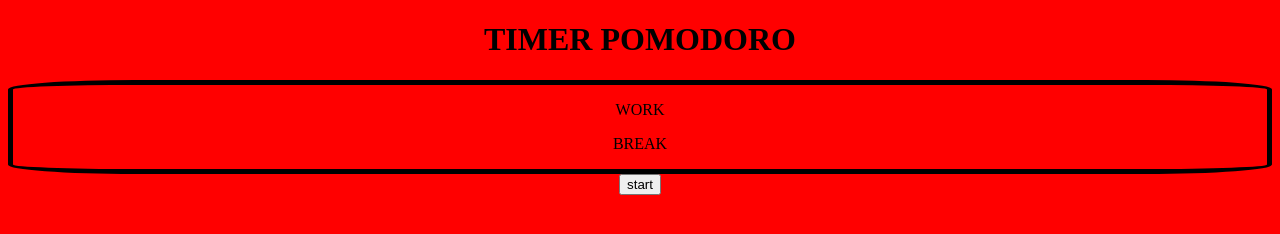
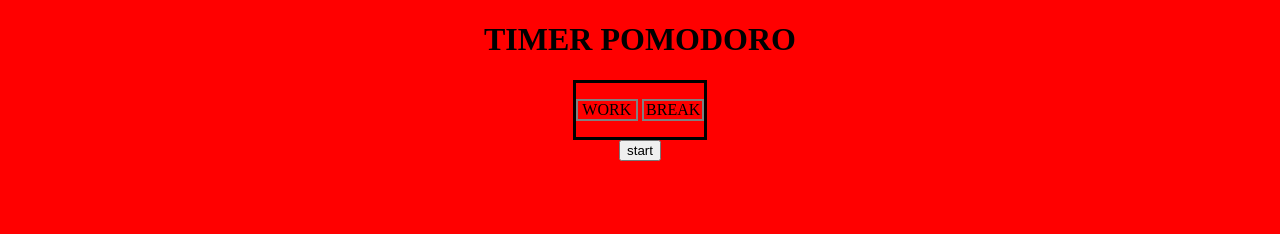
Before and after one commit to EliotPetrus/pomodoro, a plain HTML site: page index.html in a window 1280 px wide. Drawn offline with Linux system fonts and the light colour scheme.

Commit message:
debut css

```diff
--- a/css/style.css
+++ b/css/style.css
@@ -1,9 +1,28 @@
 body {
+    margin:auto;
+    background-color: red;
+    width: 100%;
     text-align: center;
-    background-color: red;
 }
 
 .phase {
-    border: solid black 5px;
-    border-radius: 10%;
+    border: solid black 3px;
+    width: 10%;
+    margin: auto;
+    text-align: center;
+    overflow: hidden;
 }
+
+.work {
+    width: 45%;
+    float: left;
+    display: inline;
+    border: solid gray 2px;
+}
+
+.break {
+    width: 45%;
+    float: right;
+    display: inline;
+    border: solid gray 2px;
+}
```
